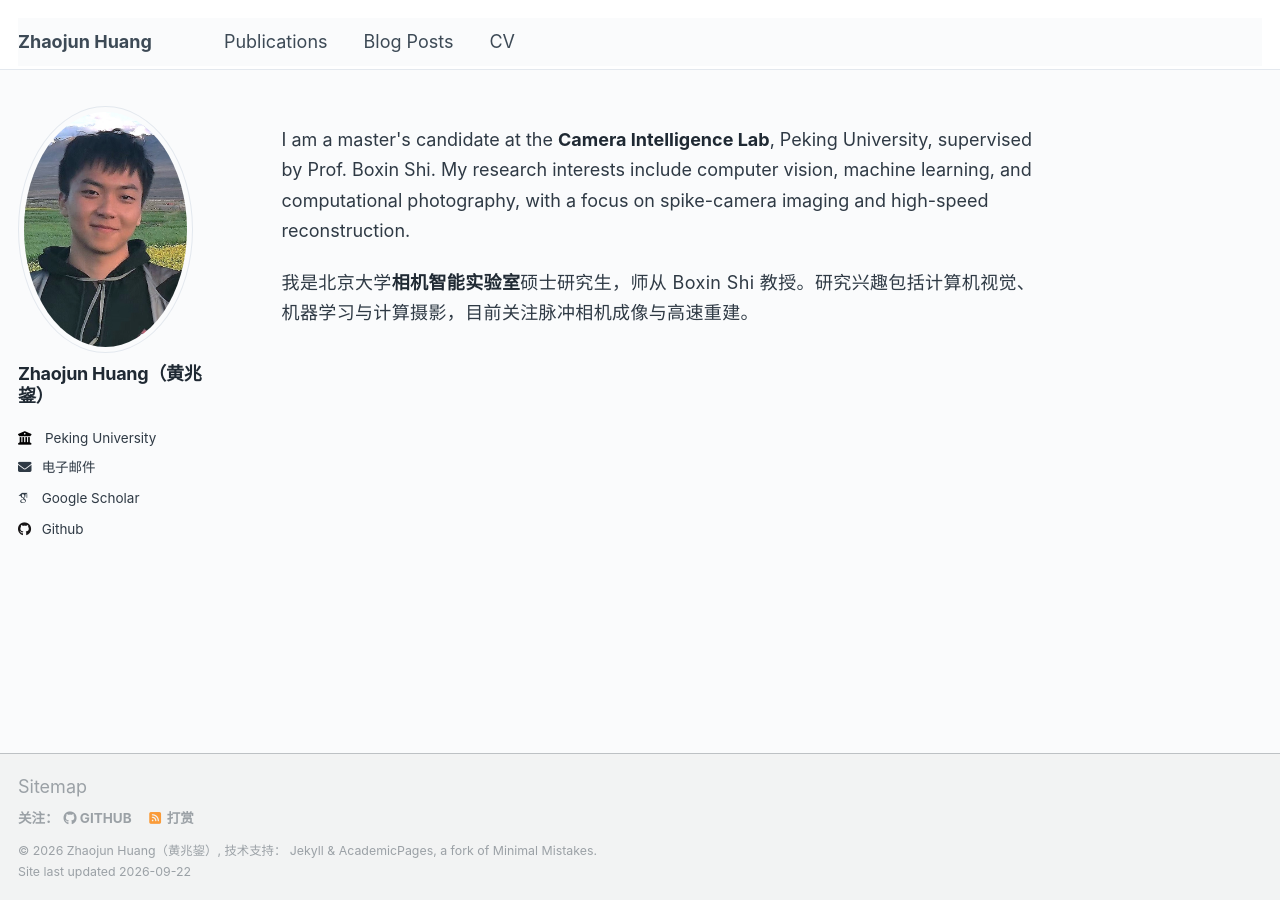
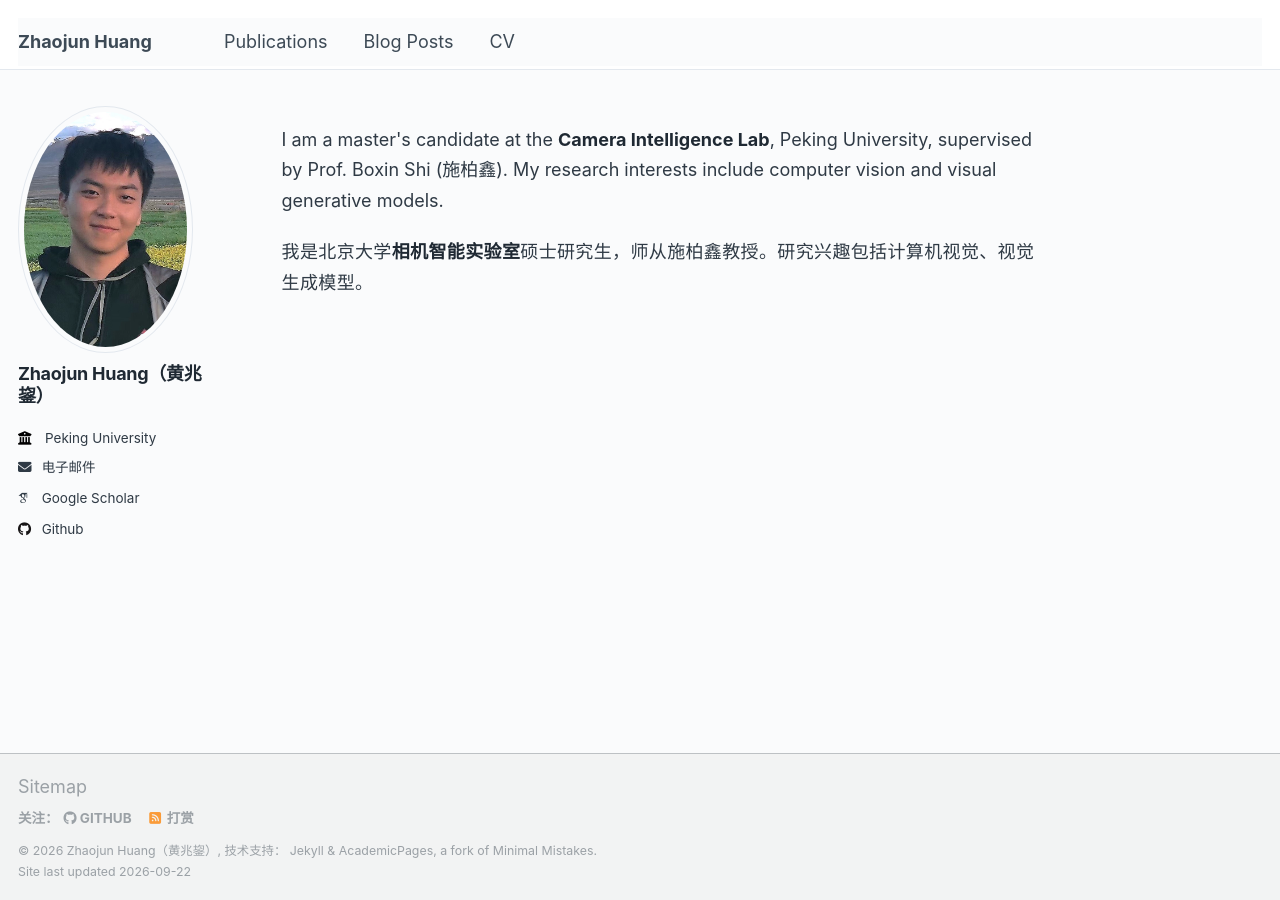
Before and after one commit to BAJimH/BAJimH.github.io, a Jekyll site: the page built from _pages/about.md, in a window 1280 px wide. Built offline with Jekyll 4.4.1, drawn with Linux system fonts in a browser that asks for light colours; some web fonts are replaced; comment, search, counter and statistics services are not loaded.

Commit message:
fix: update advisor name and trim research focus on homepage

```diff
--- a/_pages/about.md
+++ b/_pages/about.md
@@ -8,9 +8,9 @@ redirect_from:
 ---
 
 <div class="intro-block" markdown="0">
-<p class="intro-lead">I am a master's candidate at the <strong>Camera Intelligence Lab</strong>, Peking University, supervised by Prof. Boxin Shi. My research interests include computer vision, machine learning, and computational photography, with a focus on spike-camera imaging and high-speed reconstruction.</p>
+<p class="intro-lead">I am a master's candidate at the <strong>Camera Intelligence Lab</strong>, Peking University, supervised by Prof. Boxin Shi (施柏鑫). My research interests include computer vision and visual generative models.</p>
 
-<p class="intro-lead intro-lead-zh">我是北京大学<strong>相机智能实验室</strong>硕士研究生，师从 Boxin Shi 教授。研究兴趣包括计算机视觉、机器学习与计算摄影，目前关注脉冲相机成像与高速重建。</p>
+<p class="intro-lead intro-lead-zh">我是北京大学<strong>相机智能实验室</strong>硕士研究生，师从施柏鑫教授。研究兴趣包括计算机视觉、视觉生成模型。</p>
 </div>
 
 <style>
```
